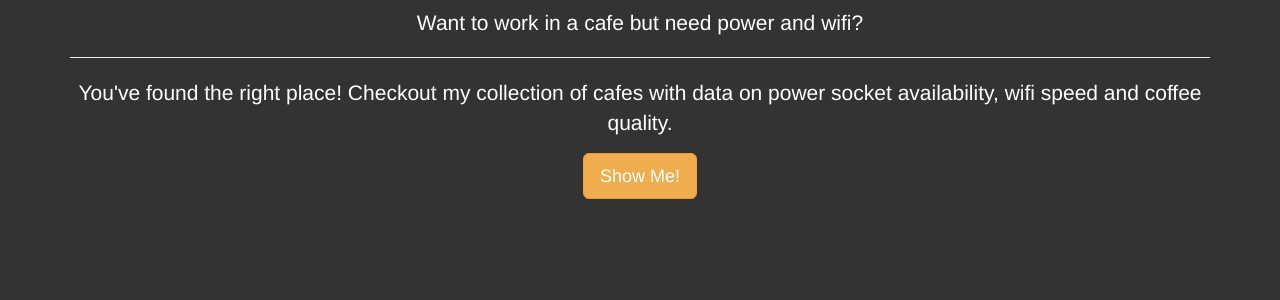
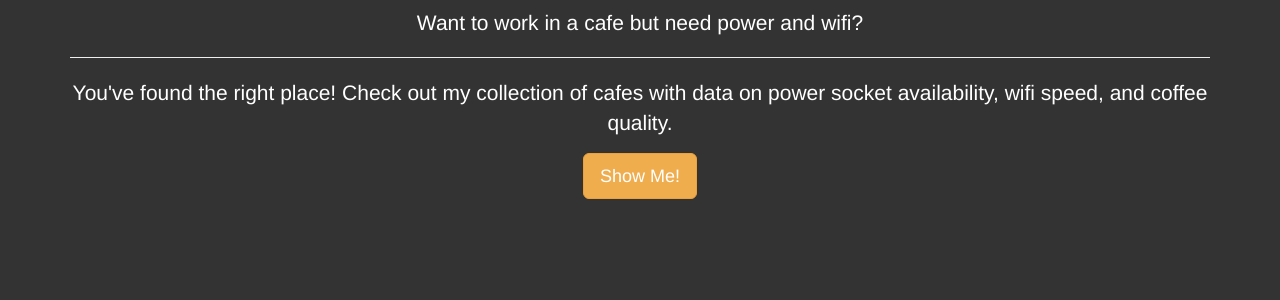
Before and after one commit to nautxx/coffee_and_wifi, a Flask app: page / in a window 1280 px wide. Shown: the part 346-646 px from the top of the page. Run offline with Flask 2, Linux system fonts and the light colour scheme; some libraries are stand-ins or nearby versions.

Commit message:
Update index.html

```diff
--- a/templates/index.html
+++ b/templates/index.html
@@ -13,7 +13,7 @@
   <h1 class="display-4">☕️ Coffee & Wifi 💻</h1>
   <p class="lead">Want to work in a cafe but need power and wifi?</p>
   <hr class="my-4">
-  <p>You've found the right place! Checkout my collection of cafes with data on power socket availability, wifi speed and coffee quality.</p>
+  <p>You've found the right place! Check out my collection of cafes with data on power socket availability, wifi speed, and coffee quality.</p>
   <a class="btn btn-warning btn-lg" href="{{ url_for('cafes') }}" role="button">Show Me!</a>
 </div>
     </div>
```
